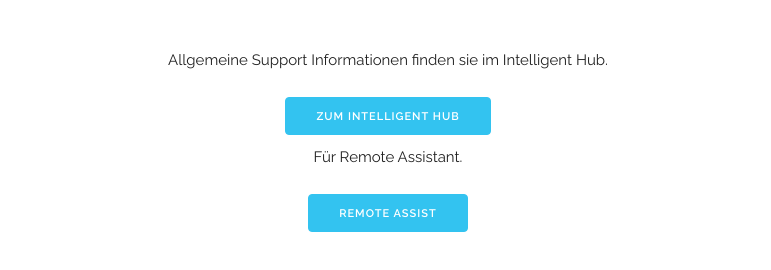
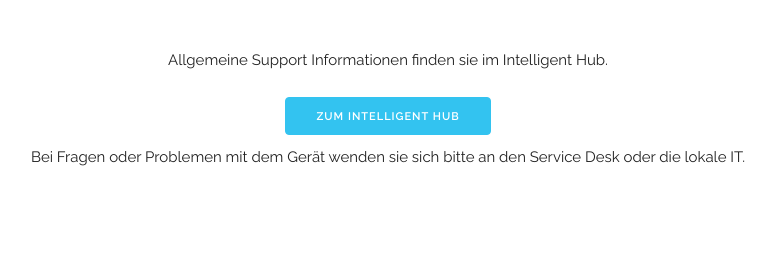
Before and after one commit to pameilama/pameilama.github.io, a plain HTML site: page index.html in a window 1280 px wide. Shown: the whole page, without its empty margins (252-1023 px from the left). Drawn offline with Linux system fonts and the light colour scheme.

Commit message:
Update index.html

```diff
--- a/index.html
+++ b/index.html
@@ -35,10 +35,9 @@
     <div class="row" style="text-align: center;">
       <div style="margin-top: 5%; "></div>
       <p>Allgemeine Support Informationen finden sie im Intelligent Hub.</p>
-        <a class="button button-primary" href="wsonehub://support">Zum Intelligent Hub</a>
+        <a class="button button-primary" href="wsonehub://support/view">Zum Intelligent Hub</a>
       <br\>
-      <p>Für Remote Assistant.</p>
-        <a class="button button-primary" href="wsoneassist://main">Remote Assist</a>
+      <p>Bei Fragen oder Problemen mit dem Gerät wenden sie sich bitte an den Service Desk oder die lokale IT.
       </div>
   </div>
 
```
